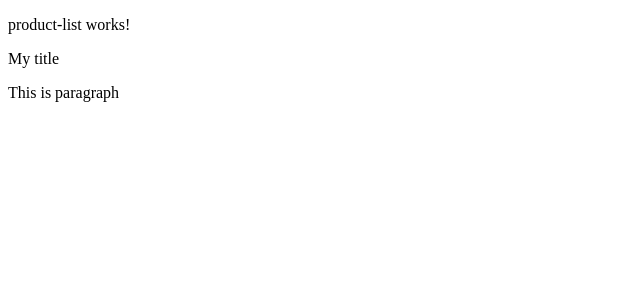
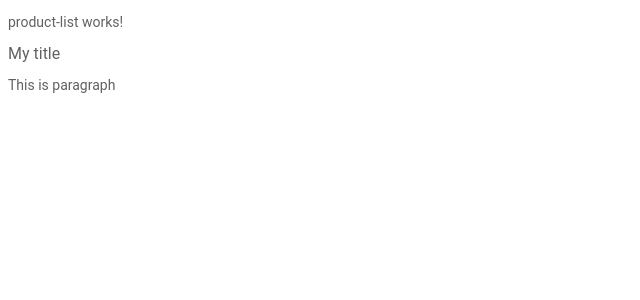
Before and after one commit to PorcoGalliard/Angular-e-Shop, an Angular app: page / in a window 1280 px wide. Shown: the top 300 px of the page, without its empty margins (0-640 px from the left). Built offline with nearby package versions, Linux system fonts and the light colour scheme.

Commit message:
feat: add styling to project

```diff
--- a/src/styles.css
+++ b/src/styles.css
@@ -1 +1,45 @@
 /* You can add global styles to this file, and also import other style files */
+* {
+  font-family: 'Roboto', Arial, sans-serif;
+  color: #616161;
+  box-sizing: border-box;
+  -webkit-font-smoothing: antialiased;
+  -moz-osx-font-smoothing: grayscale;
+}
+
+div  {
+  padding: 0 16px;
+}
+
+h1 {
+  font-size: 32px;
+}
+
+h2 {
+  font-size: 20px;
+}
+
+h1, h2 {
+  font-weight: lighter;
+}
+
+p {
+  font-size: 14px;
+}
+
+li {
+  cursor: pointer;
+}
+
+.button, button {
+  padding: 8px 16px;
+  border-radius: 2px;
+  font-size: 14px;
+  cursor: pointer;
+  border: none;
+}
+
+.button:hover, button:hover {
+  opacity: 0.8;
+  font-weight: normal;
+}
```
